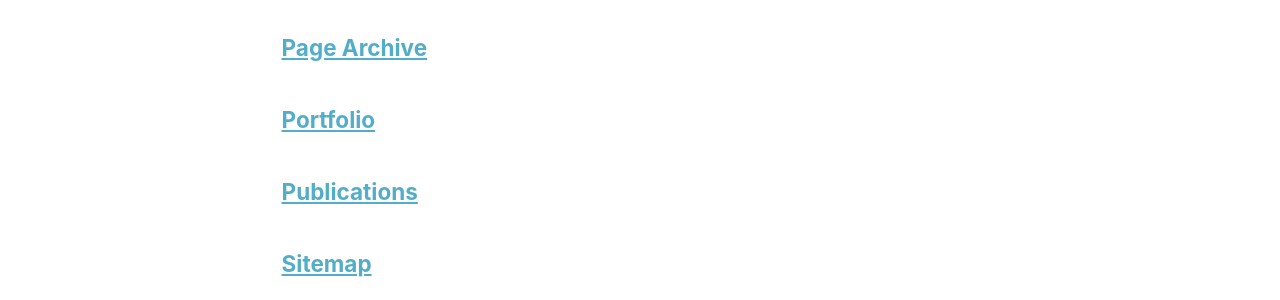
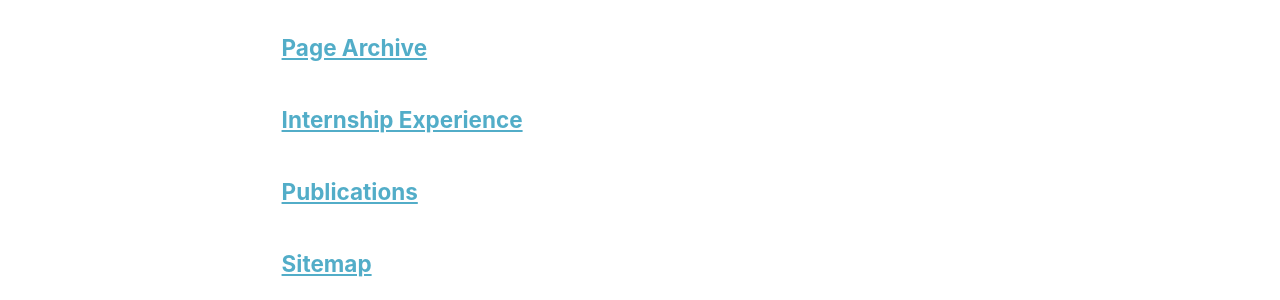
Before and after one commit to Esther0630/Esther0630.github.io, a Jekyll site: the page built from _pages/page-archive.html, in a window 1280 px wide. Shown: the part 868-1168 px from the top of the page. Built offline with Jekyll 4.4.1, drawn with Linux system fonts in a browser that asks for light colours.

Commit message:
Update portfolio.html

```diff
--- a/_pages/portfolio.html
+++ b/_pages/portfolio.html
@@ -1,6 +1,6 @@
 ---
 layout: archive
-title: "Portfolio"
+title: "Internship Experience"
 permalink: /portfolio/
 author_profile: true
 ---
```
